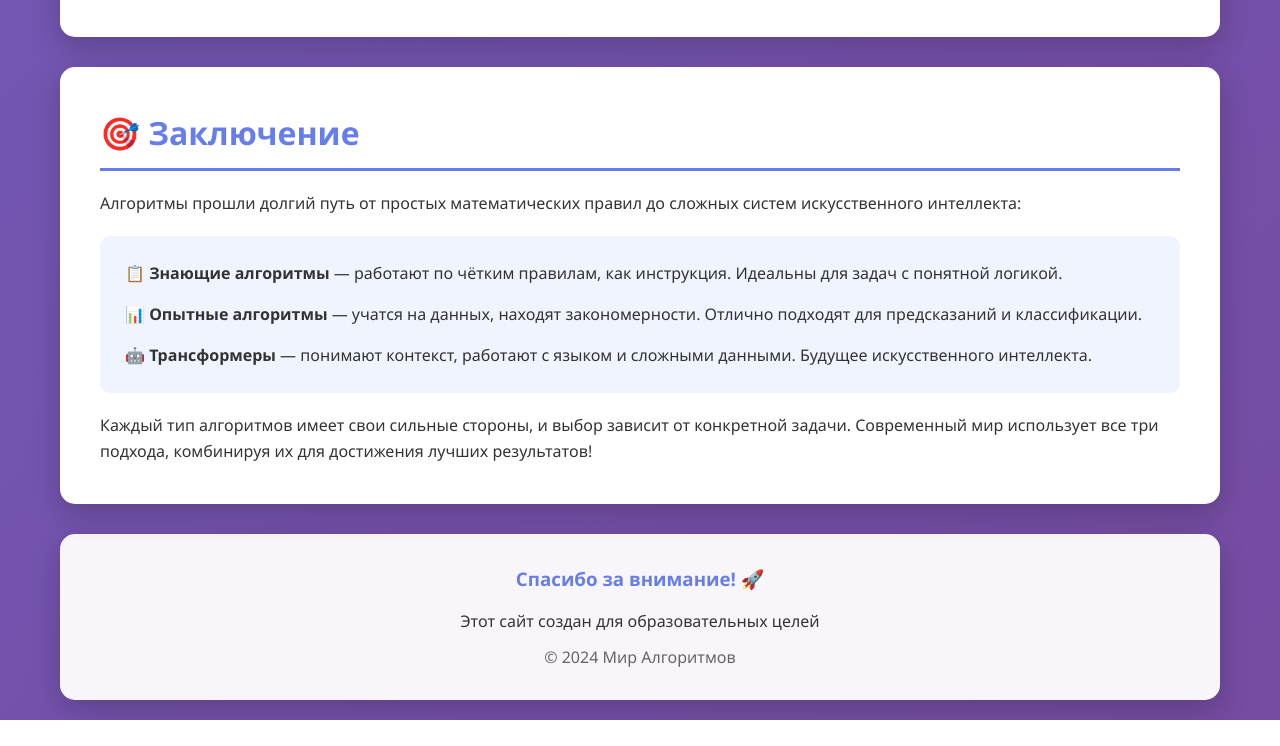
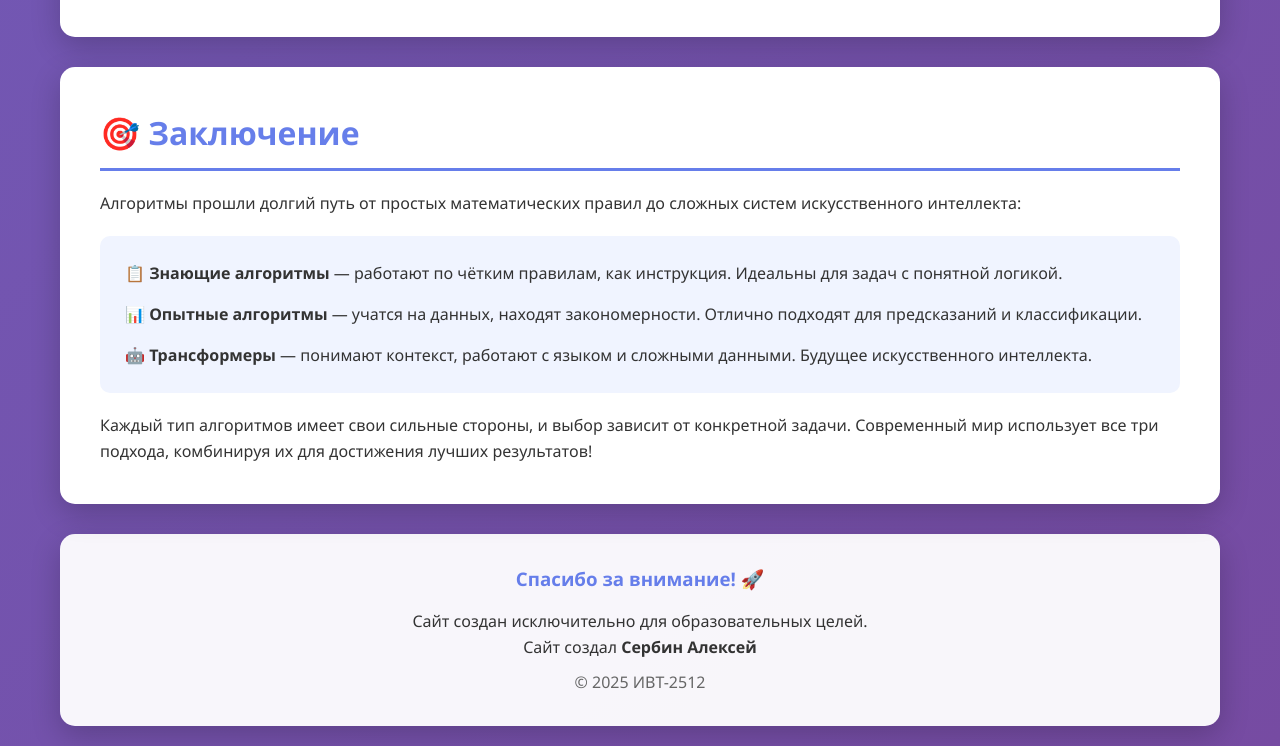
Before and after one commit to Najtsu/Najtsu.github.io, a plain HTML site: page index.html in a window 1280 px wide. Shown: the part 6886-7632 px from the top of the page. Before the commit the page ends 7606 px from the top, so only its background shows below. Drawn offline with Linux system fonts and the light colour scheme.

Commit message:
Add files via upload

```diff
--- a/index.html
+++ b/index.html
@@ -547,8 +547,9 @@
 
         <footer>
             <h3 style="color: #667eea; margin-bottom: 15px;">Спасибо за внимание! 🚀</h3>
-            <p>Этот сайт создан для образовательных целей</p>
-            <p style="margin-top: 10px; color: #666;">© 2024 Мир Алгоритмов</p>
+            <p>Сайт создан исключительно для образовательных целей.</p>
+            <p>Сайт создал <b>Сербин Алексей</b></p>
+            <p style="margin-top: 10px; color: #666;">© 2025 ИВТ-2512</p>
         </footer>
     </div>
 
```
